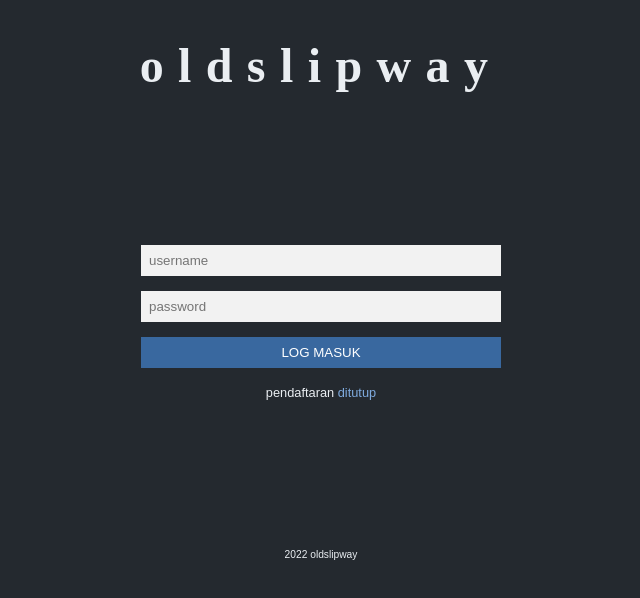
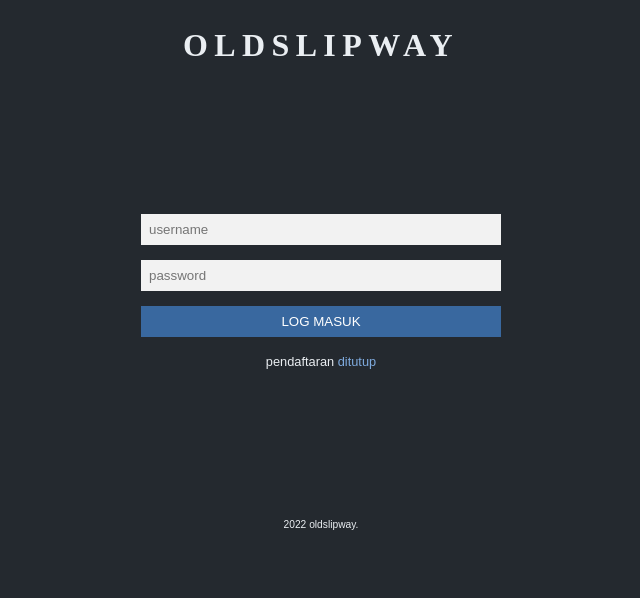
Before and after one commit to oldslipway/oldslipway.github.io, a plain HTML site: page index.html in a window 1280 px wide. Shown: the whole page, without its empty margins (319-959 px from the left). Drawn offline with Linux system fonts and the light colour scheme.

Commit message:
kemaskini

```diff
--- a/index.html
+++ b/index.html
@@ -14,10 +14,10 @@
     		<input type="password" placeholder="password" name="password" required><br>
     		<button type="submit">log masuk</button><br/>
     		<p class="message">pendaftaran <a href="#">ditutup</a></p>
- 			</div>
+ 		  </div>
 		</form>
     <footer>
-      <div class="footer">2022 oldslipway</div>
+      <div class="footer">2022 oldslipway.</div>
     </footer>
   </body>
 </html>
--- a/style.css
+++ b/style.css
@@ -10,12 +10,13 @@
     padding: 0 16px 0 16px;}
   h1 {
     font-family: serif;
-    font-size: 48px;
-    line-height: 68px;
-    letter-spacing: 0.3em;
+    font-size: 2.5em;
+    line-height: 48px;
+    letter-spacing: 0.2em;
     font-weight: 800;
     margin-bottom: 0;
-    text-align: center;}
+    text-align: center;
+    text-transform: uppercase;}
   h2 {
     font-size: 2em;
     line-height: 34px;
```
